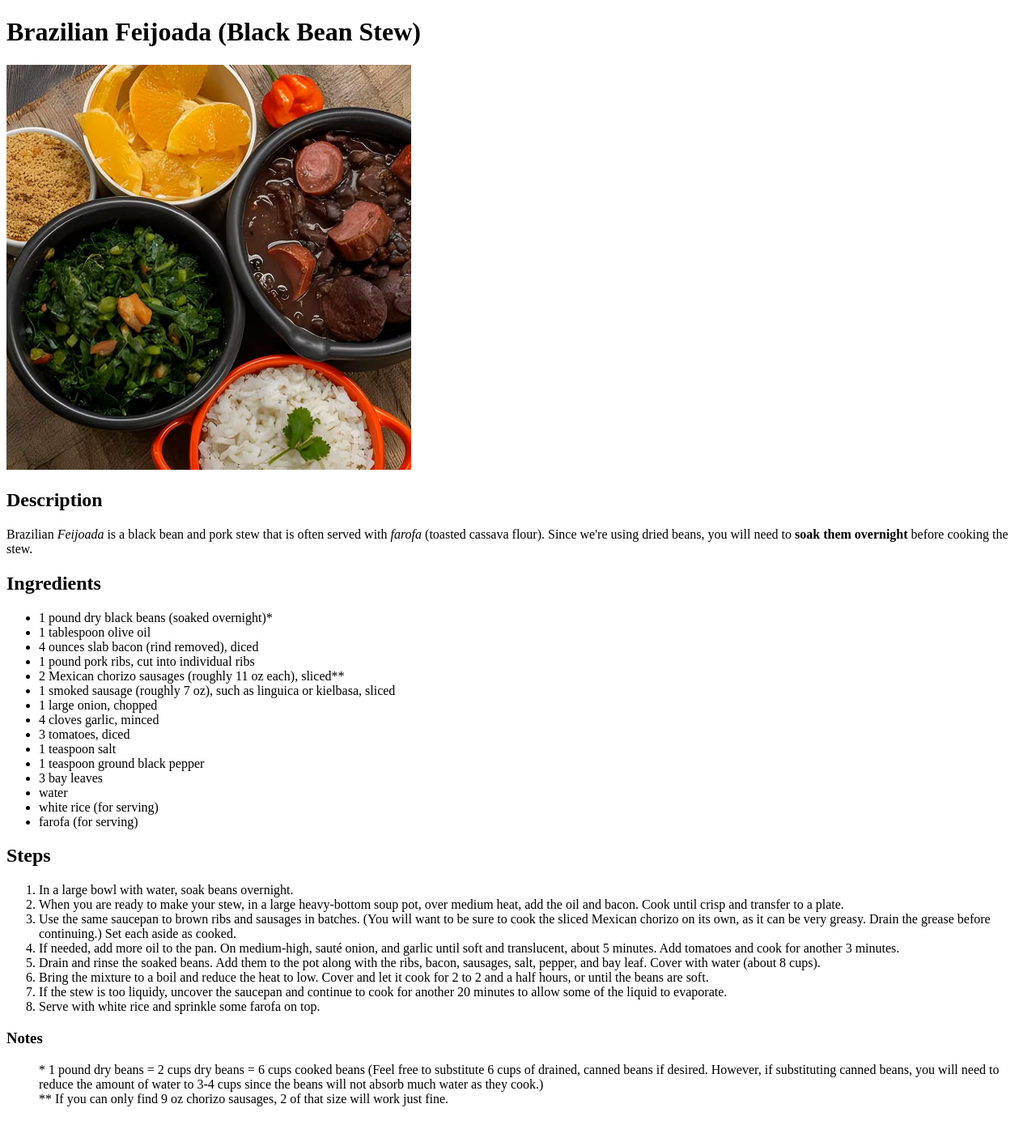
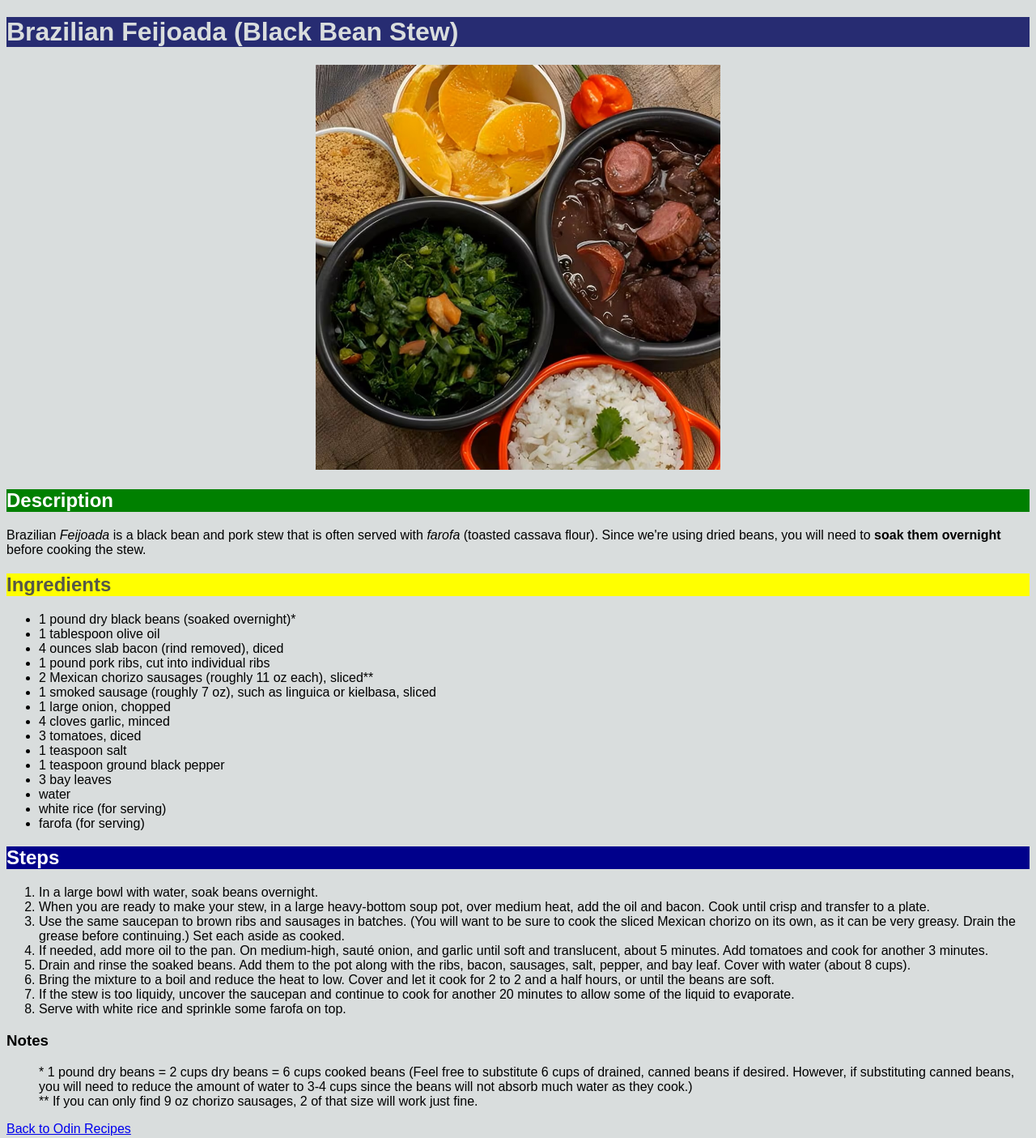
Before and after one commit to hugotallys/odin-recipes, a plain HTML site: page recipes/feijoada.html in a window 1280 px wide. Shown: the whole page at 81% size. Before the commit the page ends 1382 px from the top, so only its background shows below. Drawn offline with Linux system fonts and the light colour scheme.

Commit message:
✨ feat: Add CSS styling to the page

```diff
--- a/recipes/feijoada.html
+++ b/recipes/feijoada.html
@@ -5,21 +5,24 @@
 <header lang="en">
     <meta charset="utf-8">
     <title>Odin Recipes | Brazilian Feijoada</title>
+    <link rel="stylesheet" href="../style.css">
 </header>
 
-<body>
-    <h1>Brazilian Feijoada (Black Bean Stew)</h1>
+<body class="page-content">
+    <h1 class="page-title">Brazilian Feijoada (Black Bean Stew)</h1>
 
-    <img src="../images/feijoada.jpg" alt="Brazilian Feijoada" width="500" height="500">
+    <div class="image-frame">
+        <img src="../images/feijoada.jpg" alt="Brazilian Feijoada" width="500" height="500">
+    </div>
 
-    <h2>Description</h2>
+    <h2 class="green">Description</h2>
     <p>
         Brazilian <i>Feijoada</i> is a black bean and pork stew that is often served with <i>farofa</i> (toasted cassava
         flour).
         Since we're using dried beans, you will need to <strong>soak them overnight</strong> before cooking the stew.
     </p>
 
-    <h2>Ingredients</h2>
+    <h2 class="yellow">Ingredients</h2>
     <ul>
         <li>1 pound dry black beans (soaked overnight)*</li>
         <li>1 tablespoon olive oil</li>
@@ -38,7 +41,7 @@
         <li>farofa (for serving)</li>
     </ul>
 
-    <h2>Steps</h2>
+    <h2 class="blue">Steps</h2>
     <ol>
         <li>In a large bowl with water, soak beans overnight.</li>
         <li>When you are ready to make your stew, in a large heavy-bottom soup pot, over medium heat, add the oil and
@@ -68,6 +71,8 @@
             ** If you can only find 9 oz chorizo sausages, 2 of that size will work just fine.
         </li>
     </ul>
+
+    <a href="../index.html">Back to Odin Recipes</a>
 </body>
 
 </html>
--- /dev/null
+++ b/style.css
@@ -0,0 +1,42 @@
+body {
+    font-family: Arial, Helvetica, sans-serif;
+}
+
+.image-frame {
+    text-align: center;
+}
+
+.page-title {
+    background-color: rgb(39, 44, 114);
+    color: rgb(217, 221, 221);
+    font-size: 32px;
+}
+
+.page-content {
+    background-color: rgb(217, 221, 221);
+    font-size: 16px;
+}
+
+.red {
+    background-color: red;
+    color: white;
+}
+
+.white {
+    background-color: white;
+}
+
+.blue {
+    background-color: darkblue;
+    color: white;
+}
+
+.green {
+    background-color: green;
+    color: white;
+}
+
+.yellow {
+    background-color: yellow;
+    color: rgb(86, 88, 72);
+}
```
Also changed, not shown: index.html (+3 -2 lines), recipes/onion-soup.html (+10 -6 lines), recipes/spaghetti.html (+10 -6 lines).
